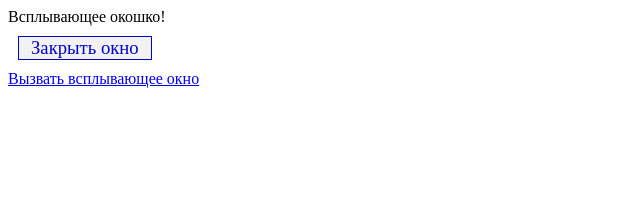
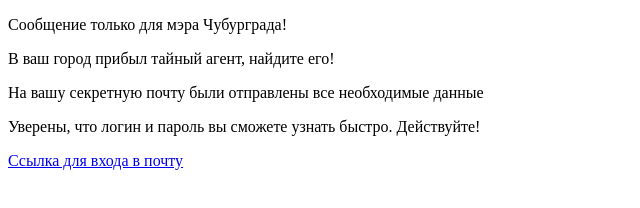
Before and after one commit to Chuburgrad/chuburgrad.github.io, a plain HTML site: page index.html in a window 1280 px wide. Shown: the whole page, without its empty margins (0-640 px from the left). Drawn offline with Linux system fonts and the light colour scheme.

Commit message:
Update index.html

```diff
--- a/index.html
+++ b/index.html
@@ -48,14 +48,11 @@
 
   <body>
 
-    <div id="https://chuburgrad.github.io/index.html#zatemnenie">
-      <div id= "https://chuburgrad.github.io/index.html#okno">
-        Всплывающее окошко!<br>
-        <a href="#" class="close">Закрыть окно</a>
-      </div>
-    </div>
-
-    <a href="#zatemnenie">Вызвать всплывающее окно</a>
+    <p>Сообщение только для мэра Чубурграда!</p>
+    <p>В ваш город прибыл тайный агент, найдите его!</p>
+    <p>На вашу секретную почту были отправлены все необходимые данные</p>
+    <p>Уверены, что логин и пароль вы сможете узнать быстро. Действуйте!</p>
+    <a href="https://passport.yandex.ru/auth?mode=add-user&retpath=https%3A%2F%2Fmail.yandex.ru&">Ссылка для входа в почту</a>
 
   </body>
 </html>
```
